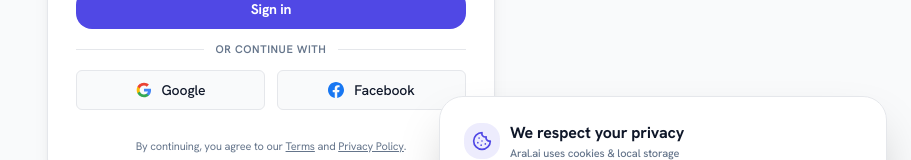
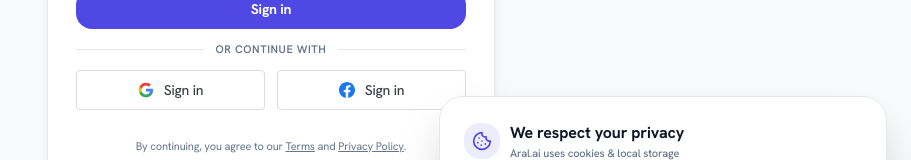
Before and after one commit to Nexecy/Aral.ai, a Next.js app in the folder frontend/: page /login in a window 1280 px wide. Shown: the part 465-625 px from the top of the page, without its empty margins (369-1280 px from the left). Built offline with nearby package versions, Linux system fonts and the light colour scheme; no server answers.

Commit message:
style(auth): clean up and harmonize Google and Facebook sign-in buttons

```diff
--- a/frontend/src/components/auth/AuthForm.tsx
+++ b/frontend/src/components/auth/AuthForm.tsx
@@ -56,10 +56,10 @@ export function AuthForm({ mode }: AuthFormProps) {
               type: 'standard',
               theme: 'outline',
               size: 'large',
-              text: 'continue_with',
+              text: 'signin',
               shape: 'rectangular',
               logo_alignment: 'left',
-              width: 185
+              width: 175
             });
             rendered = true;
             setGoogleReady(true);
@@ -263,11 +263,11 @@ export function AuthForm({ mode }: AuthFormProps) {
               <button
                 type="button"
                 onClick={handleGoogleClick}
-                className="w-full h-[40px] flex items-center justify-center gap-2.5 px-4 rounded border border-border bg-surface-container-low hover:bg-surface-container text-xs sm:text-sm font-medium text-foreground transition-all"
-                title="Continue with Google"
+                className="w-full h-[40px] flex items-center justify-center gap-2.5 px-4 rounded-[4px] border border-[#dadce0] dark:border-border bg-white dark:bg-card hover:bg-[#f8f9fa] dark:hover:bg-muted text-xs sm:text-sm font-medium text-[#3c4043] dark:text-foreground transition-all shadow-none"
+                title="Sign in with Google"
               >
                 <GoogleIcon className="w-4 h-4 shrink-0" />
-                <span>Google</span>
+                <span>Sign in</span>
               </button>
             )}
           </div>
@@ -275,11 +275,11 @@ export function AuthForm({ mode }: AuthFormProps) {
           <button
             type="button"
             onClick={() => signInWithSocial('facebook')}
-            className="flex items-center justify-center gap-2.5 px-4 rounded border border-border bg-surface-container-low hover:bg-surface-container text-xs sm:text-sm font-medium text-foreground transition-all shadow-2xs h-[40px]"
-            title="Continue with Facebook"
+            className="w-full h-[40px] flex items-center justify-center gap-2.5 px-4 rounded-[4px] border border-[#dadce0] dark:border-border bg-white dark:bg-card hover:bg-[#f8f9fa] dark:hover:bg-muted text-xs sm:text-sm font-medium text-[#3c4043] dark:text-foreground transition-all shadow-none"
+            title="Sign in with Facebook"
           >
             <FacebookIcon className="w-4 h-4 shrink-0" />
-            <span>Facebook</span>
+            <span>Sign in</span>
           </button>
         </div>
 
```
